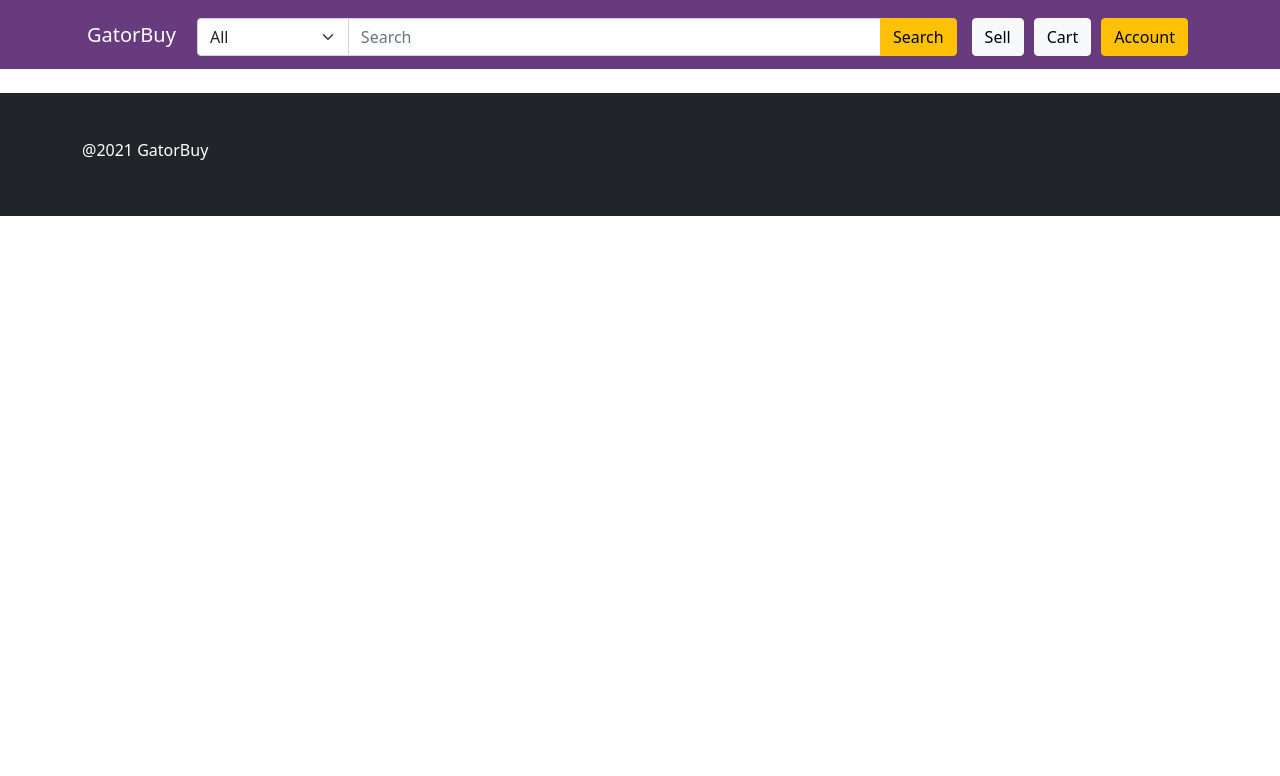
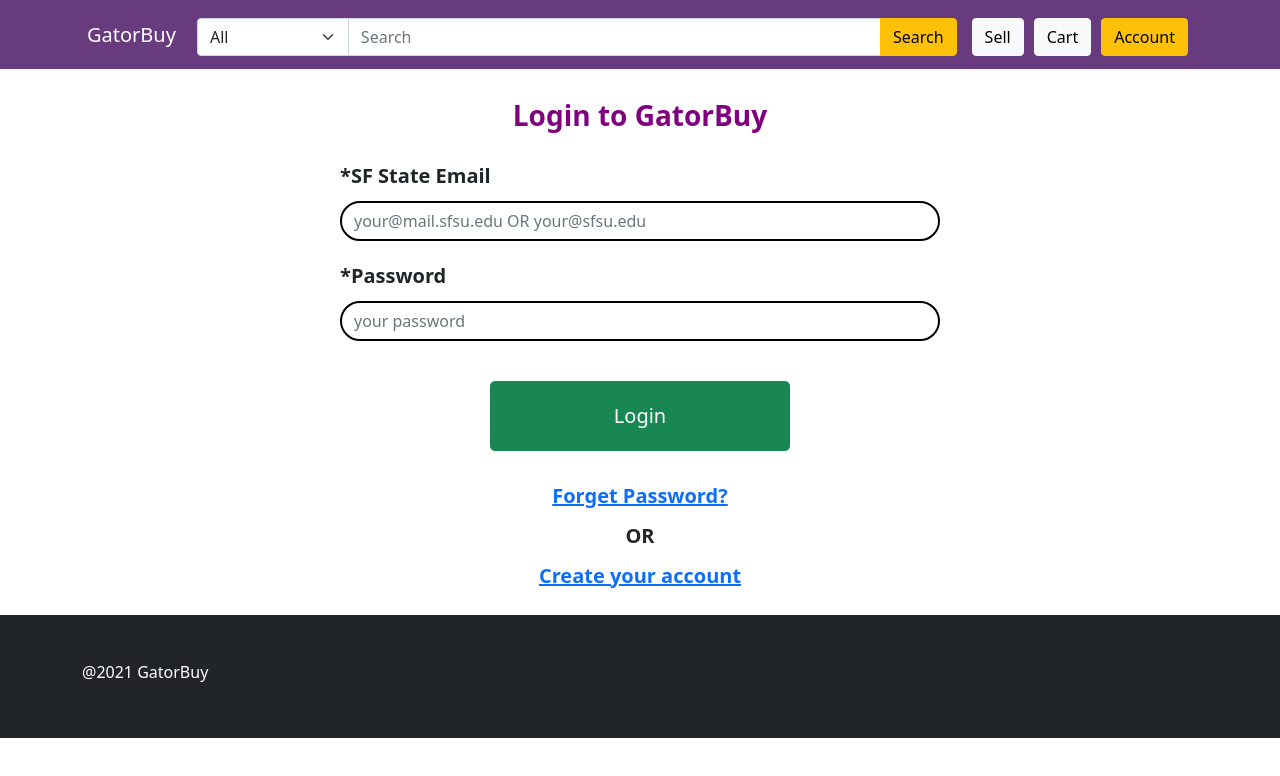
Before and after one commit to ohlesl1e/csc642-team11, a React (Create React App) app in the folder source/: page /Login in a window 1280 px wide. Shown: the top 776 px of the page. Built offline with nearby package versions, Linux system fonts and the light colour scheme.

Commit message:
add login page

```diff
--- a/source/src/App.js
+++ b/source/src/App.js
@@ -7,6 +7,7 @@ import Home from './pages/Home';
 import Search from './pages/Search';
 import Result from './pages/Result';
 import Registration from './pages/Registration';
+import Login from './pages/Login';
 
 function App() {
     return (
@@ -17,6 +18,7 @@ function App() {
                 <Route path='/Search' element={<Search />} />
                 <Route path='/Result' element={<Result />} />
                 <Route path='/Registration' element={<Registration />} />
+                <Route path='/Login' element={<Login />} />
             </Routes>
             <Footer />
         </div>
--- /dev/null
+++ b/source/src/pages/Login.js
@@ -0,0 +1,38 @@
+import React from 'react'
+import { Container } from 'react-bootstrap'
+import { Link } from "react-router-dom";
+
+function Login() {
+    return (
+        <div>
+            <Container>
+                <h3 class="text-center" style={{ fontWeight: 'bold', marginTop: '30px', color: 'purple' }}>Login to GatorBuy</h3>
+                <form action="/" style={{ width: '600px', margin: 'auto', fontWeight: 'bold', fontSize: '20px' }}>
+                    <div class="form-group">
+                        <label for="email" style={{ marginTop: '20px', marginBottom: '10px' }}>*SF State Email</label>
+                        <input type="email" name="email" id="emial" class="form-control" placeholder="your@mail.sfsu.edu OR your@sfsu.edu" required
+                            style={{ border: '2px solid black', borderRadius: '20px' }} />
+                    </div>
+                    <div class="form-group">
+                        <label for="password" style={{ marginTop: '20px', marginBottom: '10px' }}>*Password</label>
+                        <input type="password" name="password" id="password" class="form-control" placeholder="your password" required
+                            maxlength="16" style={{ border: '2px solid black', borderRadius: '20px' }} />
+                    </div>
+                    <div>
+                        <button type="submit" class="btn btn-success btn-lg" id="cancel-button"
+                            style={{ width: '300px', height: '70px', marginTop: '40px', marginLeft: '150px' }}>Login</button>
+                    </div>
+                    <div style={{ textAlign: 'center', marginTop: '30px' }}>
+                        <a href="http://www.sfsu.edu">Forget Password?</a><br />
+                        <label style={{ marginTop: '10px', marginBottom: '10px' }}>OR</label><br />
+                        <a href="/Registration">Create your account</a>
+                    </div>
+                </form>
+
+            </Container>
+        </div >
+    )
+}
+
+
+export default Login
--- a/source/src/pages/Registration.js
+++ b/source/src/pages/Registration.js
@@ -8,7 +8,7 @@ function Registration() {
             <Container>
                 <h3 class="text-center" style={{ fontWeight: 'bold', marginTop: '30px', color: 'purple' }}>Create a New Account</h3>
                 <h4 style={{ color: 'blue', marginLeft: '1000px' }}>* are mandatory</h4>
-                <form action="/" id="surveyform" class="needs-validation" novalidate style={{ width: '600px', margin: 'auto', fontWeight: 'bold', fontSize: '20px' }}>
+                <form action="/Login" style={{ width: '600px', margin: 'auto', fontWeight: 'bold', fontSize: '20px' }}>
                     <div class="form-group">
                         <label for="firstname" style={{ marginTop: '20px', marginBottom: '10px' }}>*Firstname</label>
                         <input type="text" name="firstname" id="firstname" class="form-control" placeholder="John" required
@@ -44,10 +44,9 @@ function Registration() {
                     </div>
                     <div style={{ textAlign: 'center', marginTop: '30px' }}>
                         <label>Already had an account?</label><br />
-                        <a href="/">Sign in here!</a>
+                        <a href="/Login">Sign in here!</a>
                     </div>
                 </form>
-
             </Container>
         </div >
     )
```
